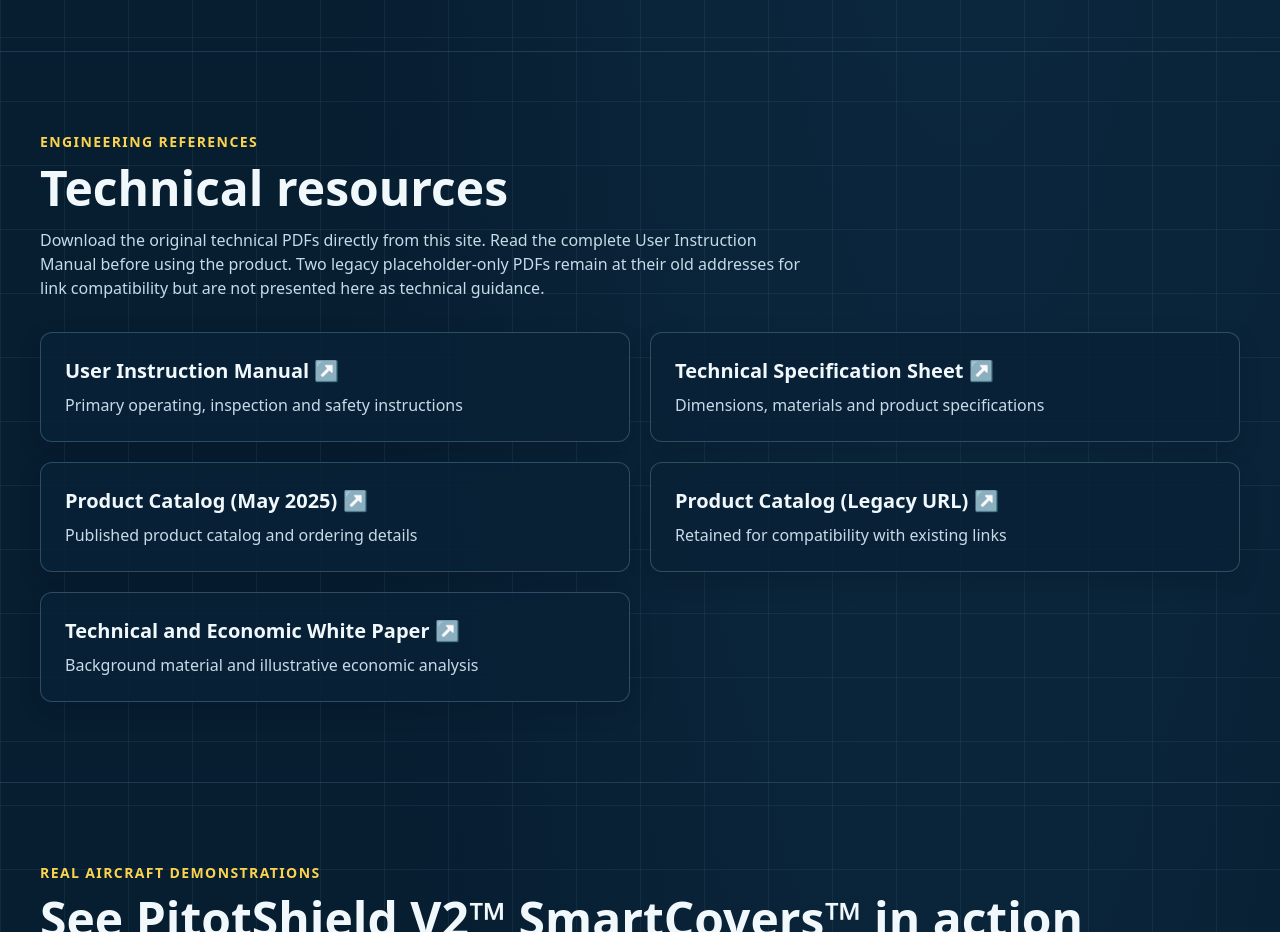
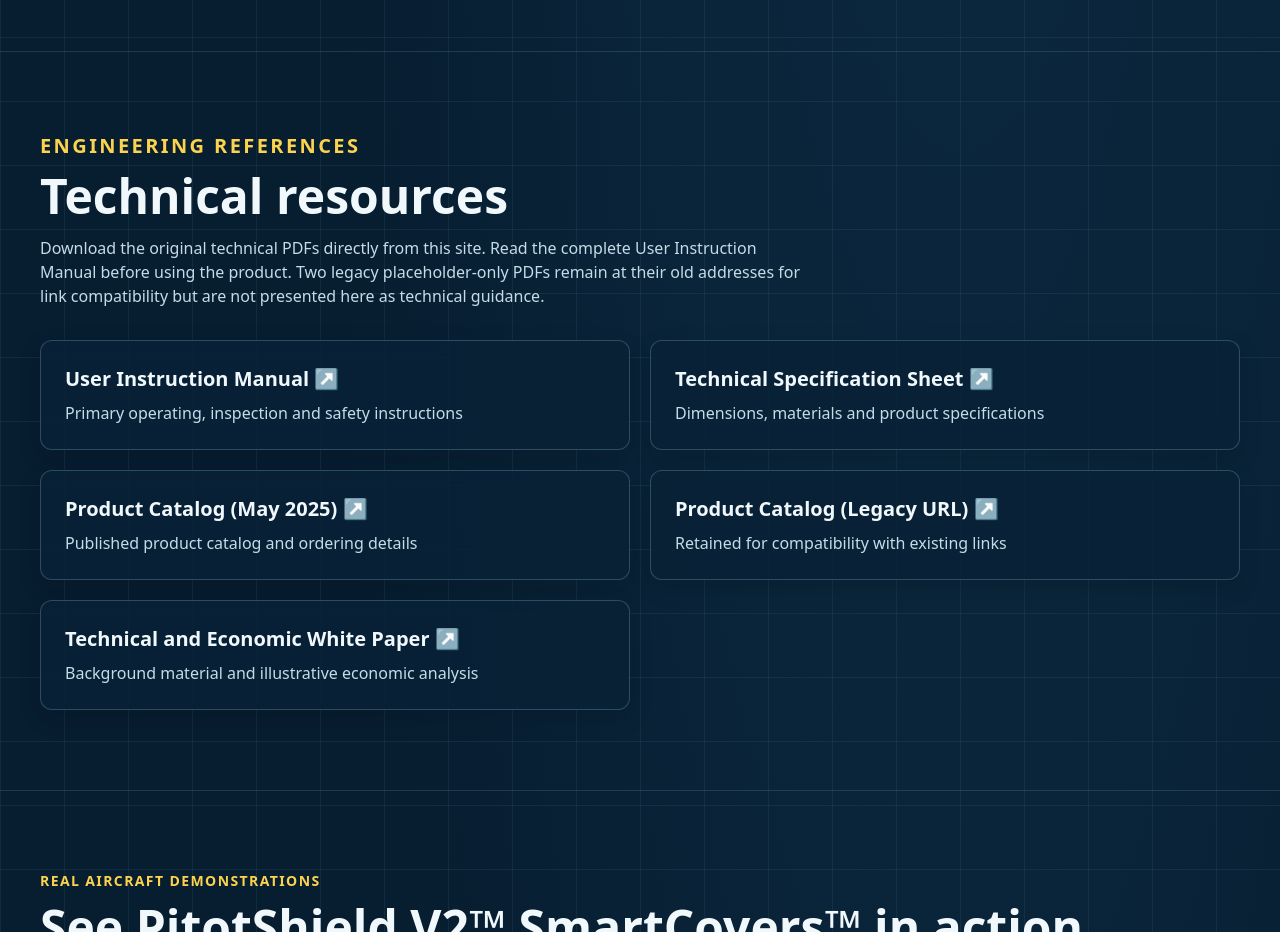
Before and after one commit to jblz1837/pitotshield, a Next.js app: page / in a window 1280 px wide. Shown: the part 2460-3392 px from the top of the page. Built offline with nearby package versions, Linux system fonts and the light colour scheme; no server answers.

Commit message:
Remove fail-safe eyebrow and enlarge consistent gold section headings

```diff
--- a/components/TechnicalResources.tsx
+++ b/components/TechnicalResources.tsx
@@ -9,7 +9,7 @@ const documents = [
 const path=(file:string)=>`${process.env.NEXT_PUBLIC_BASE_PATH??""}/docs/${encodeURIComponent(file)}`;
 export default function TechnicalResources(){
  return <section aria-label="Technical resources">
- <p className="text-sm font-bold uppercase tracking-widest text-sky-800">Engineering references</p>
+ <p className="text-lg font-black uppercase tracking-[.12em] text-sky-800 sm:text-xl">Engineering references</p>
  <h2 className="mt-3 text-3xl font-bold sm:text-5xl">Technical resources</h2>
  <p className="mt-4 max-w-3xl text-slate-600">Download the original technical PDFs directly from this site. Read the complete User Instruction Manual before using the product. Two legacy placeholder-only PDFs remain at their old addresses for link compatibility but are not presented here as technical guidance.</p>
  <div className="mt-8 grid gap-5 md:grid-cols-2">
```
